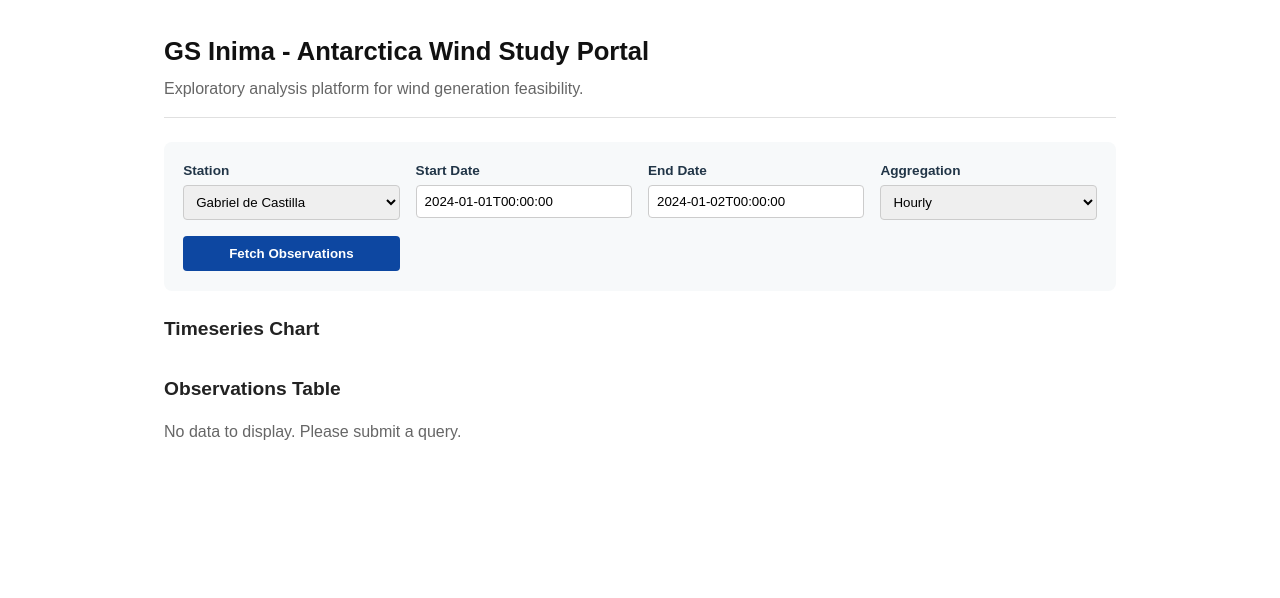
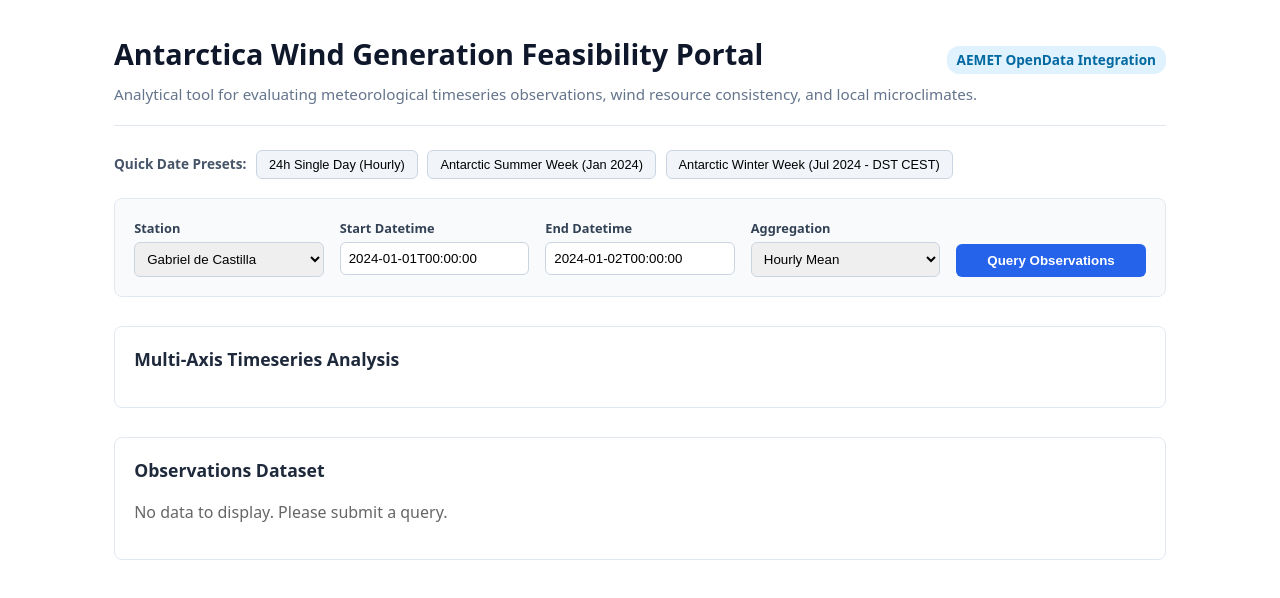
Before and after one commit to ChioArenillas/Inima, a React (Vite) app in the folder frontend/: page / in a window 1280 px wide. Shown: the top 598 px of the page. Built offline with nearby package versions, Linux system fonts and the light colour scheme.

Commit message:
new frontend usability

```diff
--- a/frontend/src/App.tsx
+++ b/frontend/src/App.tsx
@@ -3,6 +3,8 @@ import type { WeatherRecord, StationOption, AggregationOption } from "./types/we
 import { fetchWeatherData } from "./services/weatherApi";
 import { WeatherChart } from "./components/WeatherChart";
 import { WeatherTable } from "./components/WeatherTable";
+import { WeatherKpiCards } from "./components/WeatherKpiCards";
+import { exportWeatherToCsv } from "./utils/exportCsv";
 
 export function App() {
   const [station, setStation] = useState<StationOption>("Meteo Station Gabriel de Castilla");
@@ -14,16 +16,15 @@ export function App() {
   const [loading, setLoading] = useState(false);
   const [error, setError] = useState<string | null>(null);
 
-  const handleQuery = async (e: React.FormEvent) => {
-    e.preventDefault();
+  const handleQuery = async (overrideParams?: { start: string; end: string; agg?: AggregationOption }) => {
     setLoading(true);
     setError(null);
     try {
       const result = await fetchWeatherData({
-        startDate,
-        endDate,
+        startDate: overrideParams?.start ?? startDate,
+        endDate: overrideParams?.end ?? endDate,
         station,
-        aggregation,
+        aggregation: overrideParams?.agg ?? aggregation,
         dataTypes: ["temperature", "speed", "pressure"],
       });
       setData(result);
@@ -34,36 +35,79 @@ export function App() {
     }
   };
 
+  const applyPreset = (presetStart: string, presetEnd: string, presetAgg: AggregationOption) => {
+    setStartDate(presetStart);
+    setEndDate(presetEnd);
+    setAggregation(presetAgg);
+    handleQuery({ start: presetStart, end: presetEnd, agg: presetAgg });
+  };
+
   return (
-    <main style={{ maxWidth: 1000, margin: "2rem auto", padding: "0 1.5rem", fontFamily: "sans-serif" }}>
-      <header style={{ borderBottom: "1px solid #e0e0e0", paddingBottom: "1rem", marginBottom: "1.5rem" }}>
-        <h1 style={{ fontSize: "1.6rem", margin: 0, color: "#111" }}>
-          GS Inima - Antarctica Wind Study Portal
-        </h1>
-        <p style={{ margin: "0.4rem 0 0", color: "#666" }}>
-          Exploratory analysis platform for wind generation feasibility.
+    <main style={{ maxWidth: 1100, margin: "2rem auto", padding: "0 1.5rem", fontFamily: "system-ui, -apple-system, sans-serif" }}>
+      {/* Header */}
+      <header style={{ borderBottom: "1px solid #e2e8f0", paddingBottom: "1.2rem", marginBottom: "1.5rem" }}>
+        <div style={{ display: "flex", justifyContent: "space-between", alignItems: "baseline", flexWrap: "wrap", gap: "0.5rem" }}>
+          <h1 style={{ fontSize: "1.8rem", margin: 0, color: "#0f172a", fontWeight: 800 }}>
+            Antarctica Wind Generation Feasibility Portal
+          </h1>
+          <span style={{ fontSize: "0.85rem", background: "#e0f2fe", color: "#0369a1", padding: "4px 10px", borderRadius: 12, fontWeight: 600 }}>
+            AEMET OpenData Integration
+          </span>
+        </div>
+        <p style={{ margin: "0.5rem 0 0", color: "#64748b", fontSize: "0.95rem" }}>
+          Analytical tool for evaluating meteorological timeseries observations, wind resource consistency, and local microclimates.
         </p>
       </header>
 
-      {/* Form */}
+      {/* Quick Test Presets for Evaluators */}
+      <div style={{ display: "flex", gap: "0.6rem", alignItems: "center", marginBottom: "1.2rem", flexWrap: "wrap" }}>
+        <span style={{ fontSize: "0.85rem", fontWeight: 600, color: "#475569" }}>Quick Date Presets:</span>
+        <button
+          type="button"
+          onClick={() => applyPreset("2024-01-01T00:00:00", "2024-01-02T00:00:00", "Hourly")}
+          style={{ padding: "6px 12px", background: "#f1f5f9", border: "1px solid #cbd5e1", borderRadius: 6, fontSize: "0.8rem", cursor: "pointer" }}
+        >
+          24h Single Day (Hourly)
+        </button>
+        <button
+          type="button"
+          onClick={() => applyPreset("2024-01-01T00:00:00", "2024-01-07T23:59:59", "Hourly")}
+          style={{ padding: "6px 12px", background: "#f1f5f9", border: "1px solid #cbd5e1", borderRadius: 6, fontSize: "0.8rem", cursor: "pointer" }}
+        >
+          Antarctic Summer Week (Jan 2024)
+        </button>
+        <button
+          type="button"
+          onClick={() => applyPreset("2024-07-01T00:00:00", "2024-07-07T23:59:59", "Daily")}
+          style={{ padding: "6px 12px", background: "#f1f5f9", border: "1px solid #cbd5e1", borderRadius: 6, fontSize: "0.8rem", cursor: "pointer" }}
+        >
+          Antarctic Winter Week (Jul 2024 - DST CEST)
+        </button>
+      </div>
+
+      {/* Query Form */}
       <form
-        onSubmit={handleQuery}
+        onSubmit={(e) => {
+          e.preventDefault();
+          handleQuery();
+        }}
         style={{
           display: "grid",
-          gridTemplateColumns: "repeat(auto-fit, minmax(200px, 1fr))",
+          gridTemplateColumns: "repeat(auto-fit, minmax(180px, 1fr))",
           gap: "1rem",
-          background: "#f7f9fa",
+          background: "#f8fafc",
+          border: "1px solid #e2e8f0",
           padding: "1.2rem",
           borderRadius: 8,
-          marginBottom: "1.5rem",
+          marginBottom: "1.8rem",
         }}
       >
         <div>
-          <label style={{ display: "block", fontSize: "0.85rem", fontWeight: 600 }}>Station</label>
+          <label style={{ display: "block", fontSize: "0.8rem", fontWeight: 600, color: "#334155" }}>Station</label>
           <select
             value={station}
             onChange={(e) => setStation(e.target.value as StationOption)}
-            style={{ width: "100%", padding: "8px", marginTop: 4, borderRadius: 4, border: "1px solid #ccc" }}
+            style={{ width: "100%", padding: "8px", marginTop: 4, borderRadius: 6, border: "1px solid #cbd5e1" }}
           >
             <option value="Meteo Station Gabriel de Castilla">Gabriel de Castilla</option>
             <option value="Meteo Station Juan Carlos I">Juan Carlos I</option>
@@ -71,36 +115,36 @@ export function App() {
         </div>
 
         <div>
-          <label style={{ display: "block", fontSize: "0.85rem", fontWeight: 600 }}>Start Date</label>
+          <label style={{ display: "block", fontSize: "0.8rem", fontWeight: 600, color: "#334155" }}>Start Datetime</label>
           <input
             type="text"
             value={startDate}
             onChange={(e) => setStartDate(e.target.value)}
-            style={{ width: "100%", padding: "8px", marginTop: 4, borderRadius: 4, border: "1px solid #ccc" }}
+            style={{ width: "100%", padding: "8px", marginTop: 4, borderRadius: 6, border: "1px solid #cbd5e1" }}
           />
         </div>
 
         <div>
-          <label style={{ display: "block", fontSize: "0.85rem", fontWeight: 600 }}>End Date</label>
+          <label style={{ display: "block", fontSize: "0.8rem", fontWeight: 600, color: "#334155" }}>End Datetime</label>
           <input
             type="text"
             value={endDate}
             onChange={(e) => setEndDate(e.target.value)}
-            style={{ width: "100%", padding: "8px", marginTop: 4, borderRadius: 4, border: "1px solid #ccc" }}
+            style={{ width: "100%", padding: "8px", marginTop: 4, borderRadius: 6, border: "1px solid #cbd5e1" }}
           />
         </div>
 
         <div>
-          <label style={{ display: "block", fontSize: "0.85rem", fontWeight: 600 }}>Aggregation</label>
+          <label style={{ display: "block", fontSize: "0.8rem", fontWeight: 600, color: "#334155" }}>Aggregation</label>
           <select
             value={aggregation}
             onChange={(e) => setAggregation(e.target.value as AggregationOption)}
-            style={{ width: "100%", padding: "8px", marginTop: 4, borderRadius: 4, border: "1px solid #ccc" }}
+            style={{ width: "100%", padding: "8px", marginTop: 4, borderRadius: 6, border: "1px solid #cbd5e1" }}
           >
-            <option value="None">None (10 min)</option>
-            <option value="Hourly">Hourly</option>
-            <option value="Daily">Daily</option>
-            <option value="Monthly">Monthly</option>
+            <option value="None">None (Raw 10m)</option>
+            <option value="Hourly">Hourly Mean</option>
+            <option value="Daily">Daily Mean</option>
+            <option value="Monthly">Monthly Mean</option>
           </select>
         </div>
 
@@ -110,35 +154,63 @@ export function App() {
             disabled={loading}
             style={{
               width: "100%",
-              padding: "10px",
-              background: "#0d47a1",
-              color: "#fff",
+              padding: "9px 16px",
+              background: loading ? "#94a3b8" : "#2563eb",
+              color: "#ffffff",
               border: "none",
-              borderRadius: 4,
-              cursor: "pointer",
+              borderRadius: 6,
+              cursor: loading ? "not-allowed" : "pointer",
               fontWeight: 600,
             }}
           >
-            {loading ? "Querying..." : "Fetch Observations"}
+            {loading ? "Querying Engine..." : "Query Observations"}
           </button>
         </div>
       </form>
 
       {error && (
-        <div style={{ background: "#ffebee", color: "#c62828", padding: "10px", borderRadius: 4, marginBottom: "1rem" }}>
-          {error}
+        <div style={{ background: "#fef2f2", border: "1px solid #fecaca", color: "#991b1b", padding: "12px", borderRadius: 6, marginBottom: "1.5rem" }}>
+          <strong>Error:</strong> {error}
         </div>
       )}
 
-      {/* Gráfico */}
-      <section style={{ marginBottom: "2rem" }}>
-        <h2 style={{ fontSize: "1.2rem", color: "#222" }}>Timeseries Chart</h2>
-        <WeatherChart data={data} />
+      {/* KPI Cards */}
+      <WeatherKpiCards data={data} />
+
+      {/* Timeseries Chart */}
+      <section style={{ background: "#ffffff", border: "1px solid #e2e8f0", borderRadius: 8, padding: "1.2rem", marginBottom: "1.8rem" }}>
+        <h2 style={{ fontSize: "1.1rem", margin: "0 0 1rem", color: "#1e293b" }}>Multi-Axis Timeseries Analysis</h2>
+        {loading ? (
+          <div style={{ height: 350, display: "flex", alignItems: "center", justifyContent: "center", color: "#94a3b8" }}>
+            Loading timeseries visualization...
+          </div>
+        ) : (
+          <WeatherChart data={data} />
+        )}
       </section>
 
-      {/* Tabla */}
-      <section>
-        <h2 style={{ fontSize: "1.2rem", color: "#222" }}>Observations Table</h2>
+      {/* Observations Table */}
+      <section style={{ background: "#ffffff", border: "1px solid #e2e8f0", borderRadius: 8, padding: "1.2rem" }}>
+        <div style={{ display: "flex", justifyContent: "space-between", alignItems: "center", marginBottom: "1rem" }}>
+          <h2 style={{ fontSize: "1.1rem", margin: 0, color: "#1e293b" }}>Observations Dataset</h2>
+          {data.length > 0 && (
+            <button
+              onClick={() => exportWeatherToCsv(data)}
+              style={{
+                padding: "6px 14px",
+                background: "#059669",
+                color: "#ffffff",
+                border: "none",
+                borderRadius: 6,
+                fontWeight: 600,
+                fontSize: "0.85rem",
+                cursor: "pointer",
+              }}
+            >
+              Export to CSV
+            </button>
+          )}
+        </div>
         <WeatherTable data={data} />
       </section>
     </main>
--- /dev/null
+++ b/frontend/src/components/WeatherKpiCards.tsx
@@ -0,0 +1,107 @@
+import React, { useMemo } from "react";
+import type { WeatherRecord } from "../types/weather";
+
+interface Props {
+  data: WeatherRecord[];
+}
+
+export const WeatherKpiCards: React.FC<Props> = ({ data }) => {
+  const stats = useMemo(() => {
+    if (!data.length) return null;
+
+    const speeds = data
+      .map((d) => d["Speed (m/s)"])
+      .filter((v): v is number => v !== undefined && v !== null);
+
+    const temps = data
+      .map((d) => d["Temperature (°C)"])
+      .filter((v): v is number => v !== undefined && v !== null);
+
+    const pressures = data
+      .map((d) => d["Pressure (hpa)"])
+      .filter((v): v is number => v !== undefined && v !== null);
+
+    const avgSpeed = speeds.length
+      ? (speeds.reduce((a, b) => a + b, 0) / speeds.length).toFixed(2)
+      : "--";
+    const maxSpeed = speeds.length ? Math.max(...speeds).toFixed(2) : "--";
+
+    const avgTemp = temps.length
+      ? (temps.reduce((a, b) => a + b, 0) / temps.length).toFixed(2)
+      : "--";
+    const minTemp = temps.length ? Math.min(...temps).toFixed(2) : "--";
+
+    const avgPressure = pressures.length
+      ? (pressures.reduce((a, b) => a + b, 0) / pressures.length).toFixed(1)
+      : "--";
+
+    return { avgSpeed, maxSpeed, avgTemp, minTemp, avgPressure };
+  }, [data]);
+
+  if (!stats) return null;
+
+  const cardStyle: React.CSSProperties = {
+    background: "#ffffff",
+    border: "1px solid #e2e8f0",
+    borderRadius: "10px",
+    padding: "1rem",
+    boxShadow: "0 1px 3px rgba(0,0,0,0.05)",
+  };
+
+  const labelStyle: React.CSSProperties = {
+    fontSize: "0.8rem",
+    color: "#64748b",
+    textTransform: "uppercase",
+    letterSpacing: "0.05em",
+    fontWeight: 600,
+    marginBottom: "0.3rem",
+  };
+
+  const valueStyle: React.CSSProperties = {
+    fontSize: "1.5rem",
+    fontWeight: 700,
+    color: "#0f172a",
+    margin: 0,
+  };
+
+  const subStyle: React.CSSProperties = {
+    fontSize: "0.75rem",
+    color: "#94a3b8",
+    marginTop: "0.3rem",
+  };
+
+  return (
+    <div
+      style={{
+        display: "grid",
+        gridTemplateColumns: "repeat(auto-fit, minmax(200px, 1fr))",
+        gap: "1rem",
+        marginBottom: "1.8rem",
+      }}
+    >
+      <div style={cardStyle}>
+        <div style={labelStyle}>Avg Wind Speed</div>
+        <p style={valueStyle}>{stats.avgSpeed} <span style={{ fontSize: "0.9rem" }}>m/s</span></p>
+        <p style={subStyle}>Operating threshold: &gt; 3.0 m/s</p>
+      </div>
+
+      <div style={cardStyle}>
+        <div style={labelStyle}>Peak Wind Gust</div>
+        <p style={{ ...valueStyle, color: "#2e7d32" }}>{stats.maxSpeed} <span style={{ fontSize: "0.9rem" }}>m/s</span></p>
+        <p style={subStyle}>Survival cut-out threshold: 25 m/s</p>
+      </div>
+
+      <div style={cardStyle}>
+        <div style={labelStyle}>Avg Temperature</div>
+        <p style={{ ...valueStyle, color: "#e65100" }}>{stats.avgTemp} <span style={{ fontSize: "0.9rem" }}>°C</span></p>
+        <p style={subStyle}>Min recorded: {stats.minTemp} °C</p>
+      </div>
+
+      <div style={cardStyle}>
+        <div style={labelStyle}>Mean Barometric Pressure</div>
+        <p style={{ ...valueStyle, color: "#1565c0" }}>{stats.avgPressure} <span style={{ fontSize: "0.9rem" }}>hPa</span></p>
+        <p style={subStyle}>Air density indicator</p>
+      </div>
+    </div>
+  );
+};
--- /dev/null
+++ b/frontend/src/utils/exportCsv.ts
@@ -0,0 +1,27 @@
+import type { WeatherRecord } from "../types/weather";
+
+export function exportWeatherToCsv(data: WeatherRecord[], filename = "antarctica_observations.csv") {
+  if (!data.length) return;
+
+  const headers = ["Station", "Datetime", "Temperature (°C)", "Pressure (hpa)", "Speed (m/s)"];
+
+  const csvRows = data.map((row) => [
+    `"${row.Station || ""}"`,
+    `"${row.Datetime || ""}"`,
+    row["Temperature (°C)"] ?? "",
+    row["Pressure (hpa)"] ?? "",
+    row["Speed (m/s)"] ?? ""
+  ]);
+
+  const csvContent = [headers.join(","), ...csvRows.map((r) => r.join(","))].join("\n");
+  const blob = new Blob([csvContent], { type: "text/csv;charset=utf-8;" });
+  const url = URL.createObjectURL(blob);
+
+  const link = document.createElement("a");
+  link.setAttribute("href", url);
+  link.setAttribute("download", filename);
+  document.body.appendChild(link);
+  link.click();
+  document.body.removeChild(link);
+  URL.revokeObjectURL(url);
+}
```
Also changed, not shown: frontend/src/components/WeatherChart.tsx (+25 -4 lines), 2 other files (tests, documents, lock files or other folders).
